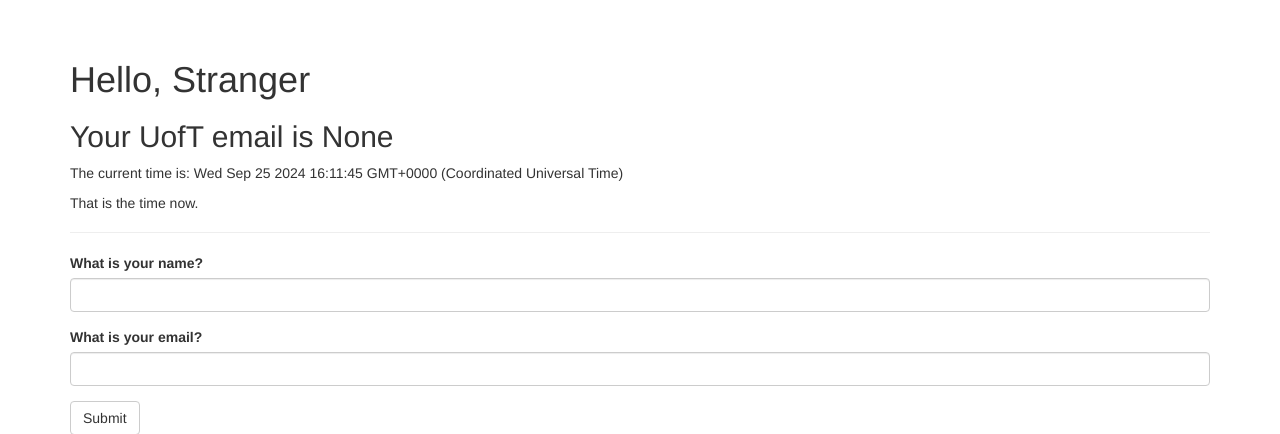
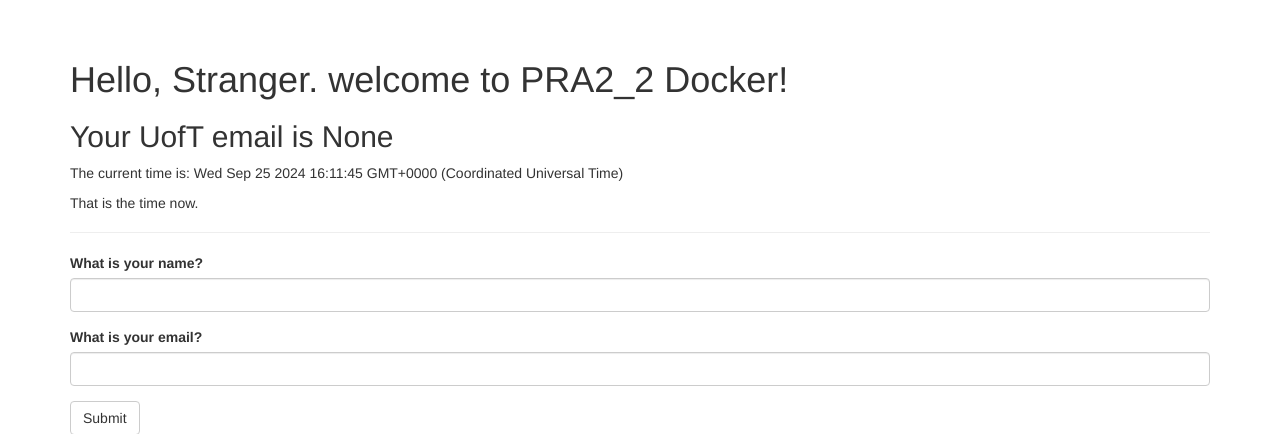
Before and after one commit to ambroseling/E444-F2024-PRA2, a Flask app: page / in a window 1280 px wide. Shown: the part 52-486 px from the top of the page. Run offline with Flask 3, Linux system fonts and the light colour scheme; some libraries are stand-ins or nearby versions.

Commit message:
activity 2.3

```diff
--- a/templates/index.html
+++ b/templates/index.html
@@ -40,7 +40,7 @@
         {% endfor %}
     </div>
 <div class="page-header">
-    <h1>Hello, {{name}}</h1>
+    <h1>Hello, {{name}}. welcome to PRA2_2 Docker!</h1>
     <h2>Your UofT email is {{email}}</h2>
 
     <p id="time-text"></p>
```
Also changed, not shown: requirements.txt (added, +12 -0 lines).
